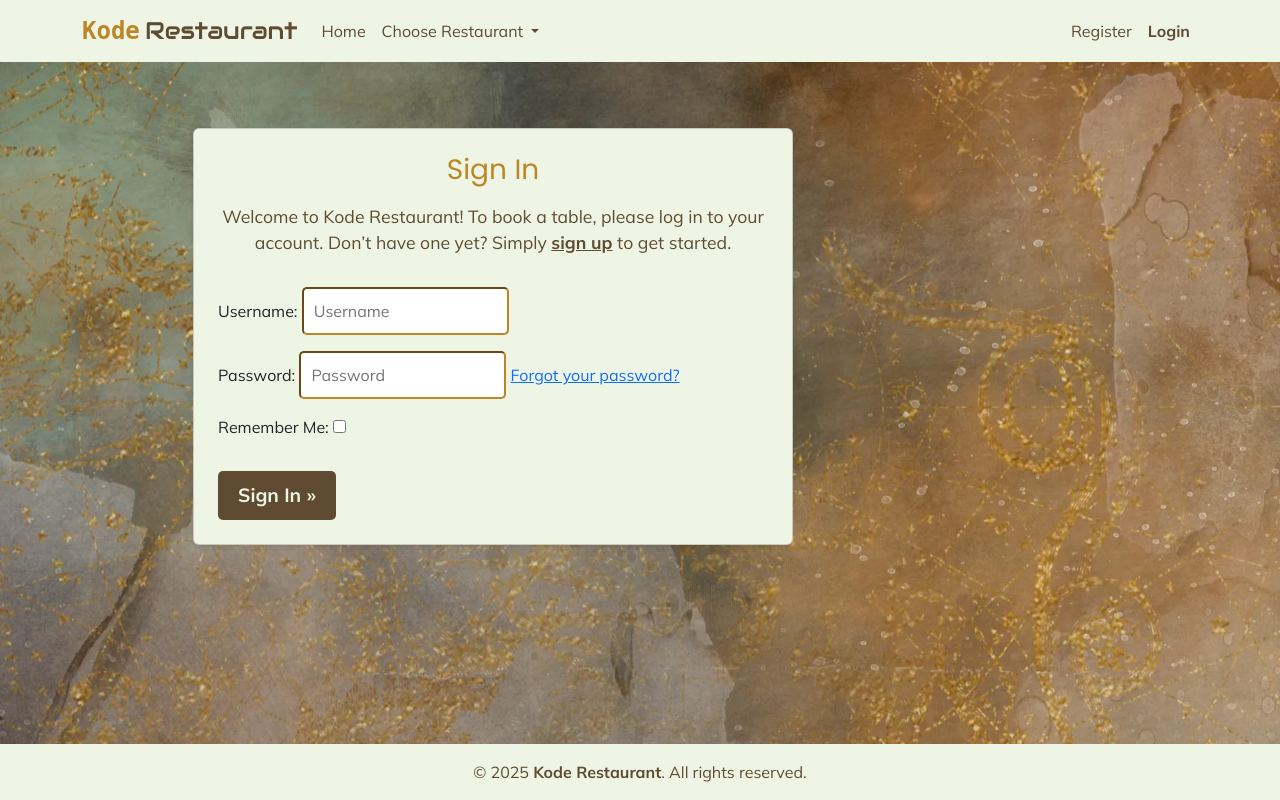
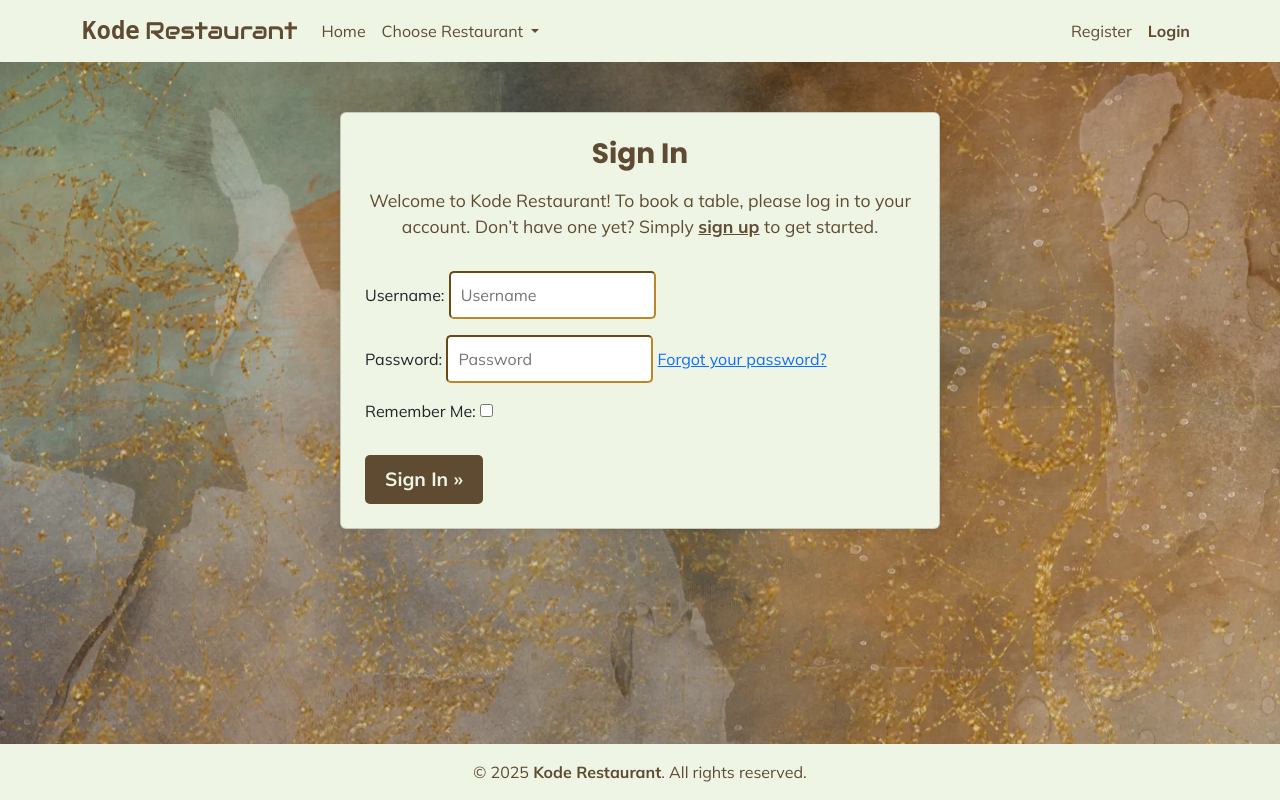
Before and after one commit to dagmara-szproch/kode-restaurant, a Django app: page /accounts/login/ in a window 1280 px wide. Run offline with Django 4.2, Linux system fonts and the light colour scheme; some libraries are stand-ins or nearby versions; some web fonts are replaced.

Commit message:
Fix style and template

```diff
--- a/restaurant/templates/restaurant/restaurant_detail.html
+++ b/restaurant/templates/restaurant/restaurant_detail.html
@@ -5,7 +5,7 @@
 <div class="container mt-5 pt-3">
     <div class="container text-center mt-2 mb-3 p-3 lead-text">
     <h1 class="fw-bold mt-3 mb-4">Welcome to <br>
-        <span class="brand-kode fs-2">Kode</span> Restaurant</h1>
+        <span class="brand-kode-2 fs-2">Kode</span> Restaurant</h1>
     <p class="lead">Choose your restaurant location and book a table online.</p>
     <p class="lead">We currently have two branches: <strong>Fictionville</strong> and <strong>Snackville</strong>.</p>
     </div>
--- a/static/css/style.css
+++ b/static/css/style.css
@@ -12,10 +12,18 @@
 /* Global styles */
 
 /* Restaurant logo/name */
-.brand-kode {
+.brand-kode,
+.brand-kode-2 {
     font-family: var(--font-kode);
     font-size: 1.5rem;
     font-weight: bold;
+}
+
+.brand-kode {
+    color: var(--secondary-color);
+}
+
+.brand-kode-2 {
     color: var(--primary-color);
 }
 
@@ -35,9 +43,14 @@ body {
 }
 
 /* Headings, navbar and footer */
-h1, h2, h3 {
+h1{
     font-family: var(--font-headings);
     color: var(--primary-color);
+}
+
+h2, h3 {
+    font-family: var(--font-headings);
+    color: var(--secondary-color)
 }
 
 #navbar,
@@ -94,8 +107,8 @@ footer a:hover,
 }
 
 .btn-book-table {
-    background-color: var(--primary-color);
-    color: var(--navbar-color);
+    background-color: var(--navbar-color);
+    color: var(--secondary-color);
     border: none;
     padding: 10px 20px;
     font-size: 1.2rem;
--- a/templates/account/login.html
+++ b/templates/account/login.html
@@ -6,12 +6,11 @@
 {% block head_title %}{% trans "Sign In" %}{% endblock %}
 
 {% block content %}
-
 <div class="container">
     <div class="row justify-content-center mt-5">
-        <div class="col-12 col-sm-10 col-md8">
-            <div class="card p-4 m-3 shadow-sm rounded">
-                <h3 class="text-center mb-3">{% trans "Sign In" %}</h3>
+        <div class="col-12 col-sm-10 col-md-8">
+            <div class="card p-4 shadow-sm rounded">
+                <h3 class="text-center mb-3 fw-bold">{% trans "Sign In" %}</h3>
                 <p class="text text-center">
                     {% blocktrans %}Welcome to Kode Restaurant! To book a table, please log in to your account. Don’t have one yet? Simply <a class="link" href="{{ signup_url }}">sign up</a>
                     to get started.{% endblocktrans %}</p>
@@ -27,4 +26,4 @@
         </div>
     </div>
 </div>
-{% endblock %}s
+{% endblock %}
--- a/templates/account/logout.html
+++ b/templates/account/logout.html
@@ -8,10 +8,10 @@
 <div class="container">
     <div class="row justify-content-center mt-5">
         <div class="col-12 col-md-10 col-md-8">
-            <div class="card p-4 m-3 shadow-sm rounded">
+            <div class="card p-4 shadow-sm rounded">
                 <h3 class="text-center mb-3 fw-bold">{% trans "Sign Out" %}</h3>
                 <p class="text text-center">{% trans 'Are you sure you want to sign out?' %}</p>
-                <form method="post" action="{% url 'account_logout' %}" class="logout text-center mt-3">
+                <form method="post" action="{% url 'account_logout' %}" class="logout mt-3">
                     {% csrf_token %}
                     {% if redirect_field_value %}
                     <input type="hidden" name="{{ redirect_field_name }}" value="{{ redirect_field_value }}" />
```
Also changed, not shown: booking/templates/booking/my_bookings.html (+6 -3 lines), templates/account/signup.html (+3 -4 lines), 1 other file.
